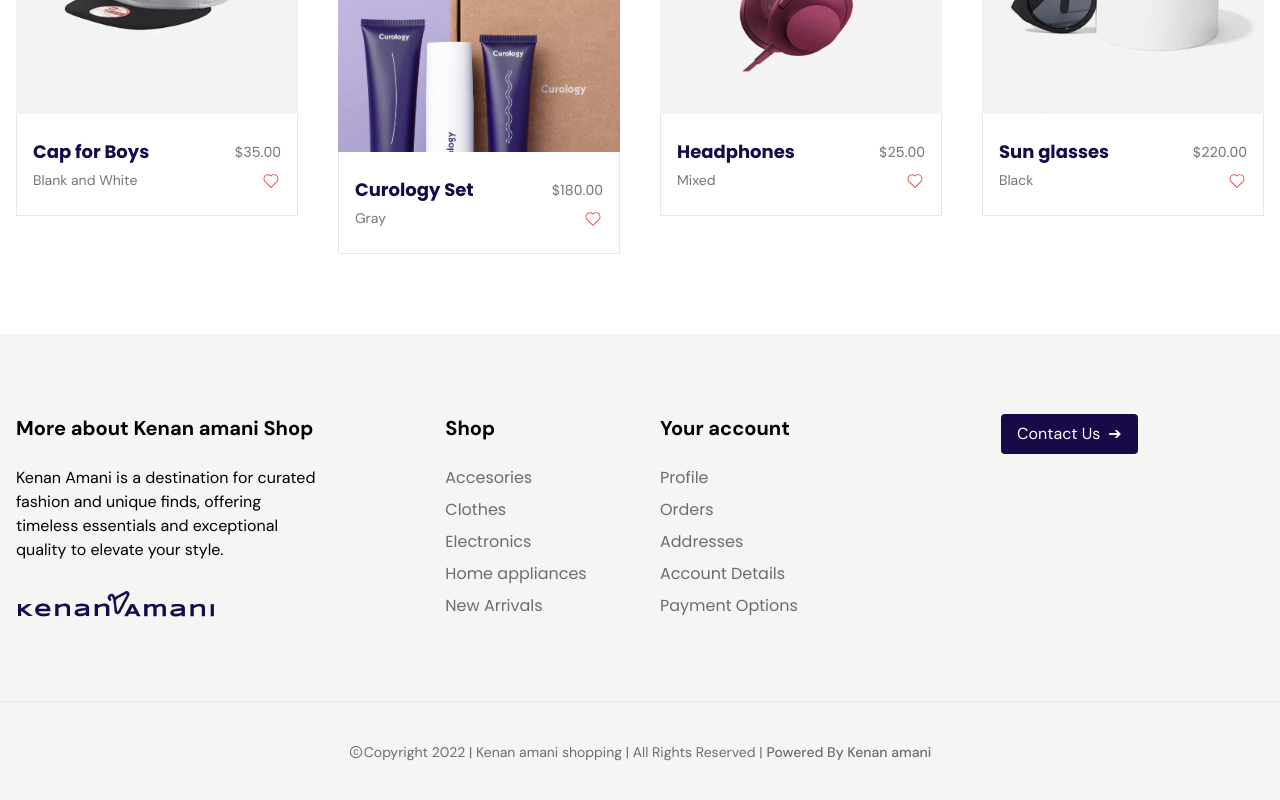
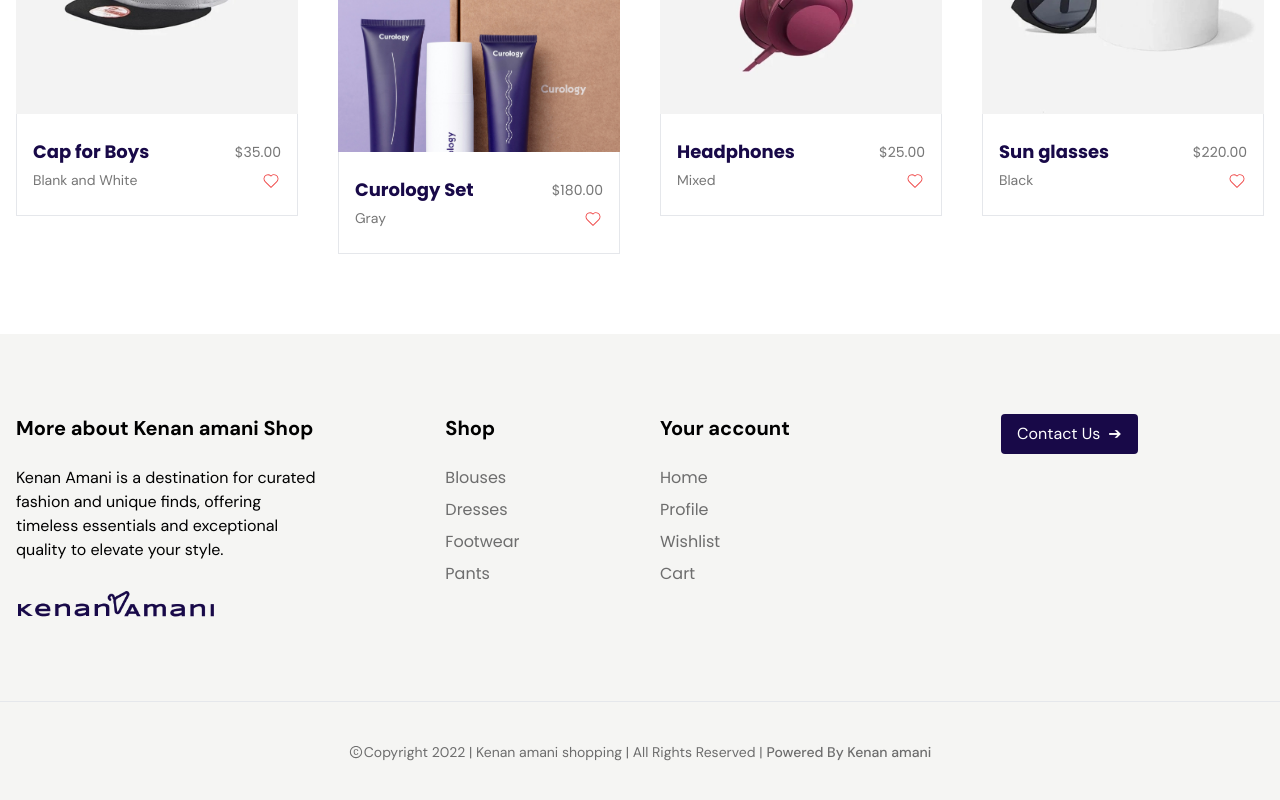
Before and after one commit to hydi-official/HCI, a React (Create React App) app: page / in a window 1280 px wide. Shown: the part 2491-3291 px from the top of the page. Built offline with nearby package versions, Linux system fonts and the light colour scheme.

Commit message:
footer modified

```diff
--- a/src/components/home/Footer/Footer.js
+++ b/src/components/home/Footer/Footer.js
@@ -84,41 +84,56 @@ const Footer = () => {
         <div>
           <FooterListTitle title="Shop" />
           <ul className="flex flex-col gap-2">
+            <Link to='/Clothing'>
             <li className="font-titleFont text-base text-lightText hover:text-black hover:underline decoration-[1px] decoration-gray-500 underline-offset-2 cursor-pointer duration-300">
-              Accesories
+              Blouses
             </li>
+            </Link>
+            <Link to='/Miscellaneous'>
+
             <li className="font-titleFont text-base text-lightText hover:text-black hover:underline decoration-[1px] decoration-gray-500 underline-offset-2 cursor-pointer duration-300">
-              Clothes
+              Dresses
             </li>
+            </Link>
+            <Link to='/Accessories'>
+
             <li className="font-titleFont text-base text-lightText hover:text-black hover:underline decoration-[1px] decoration-gray-500 underline-offset-2 cursor-pointer duration-300">
-              Electronics
+              Footwear
             </li>
+            </Link>
+            <Link to='/Others'>
+
             <li className="font-titleFont text-base text-lightText hover:text-black hover:underline decoration-[1px] decoration-gray-500 underline-offset-2 cursor-pointer duration-300">
-              Home appliances
+              Pants
             </li>
-            <li className="font-titleFont text-base text-lightText hover:text-black hover:underline decoration-[1px] decoration-gray-500 underline-offset-2 cursor-pointer duration-300">
-              New Arrivals
-            </li>
+            </Link>
+
           </ul>
         </div>
         <div>
           <FooterListTitle title="Your account" />
           <ul className="flex flex-col gap-2">
+          <Link to='/'>
+            <li className="font-titleFont text-base text-lightText hover:text-black hover:underline decoration-[1px] decoration-gray-500 underline-offset-2 cursor-pointer duration-300">
+              Home
+            </li>
+            </Link>
+            <Link to='/profile'>
             <li className="font-titleFont text-base text-lightText hover:text-black hover:underline decoration-[1px] decoration-gray-500 underline-offset-2 cursor-pointer duration-300">
               Profile
             </li>
+            </Link>
+            <Link to=''>
             <li className="font-titleFont text-base text-lightText hover:text-black hover:underline decoration-[1px] decoration-gray-500 underline-offset-2 cursor-pointer duration-300">
-              Orders
+              Wishlist
             </li>
+            </Link>
+            <Link to='/cart'>
             <li className="font-titleFont text-base text-lightText hover:text-black hover:underline decoration-[1px] decoration-gray-500 underline-offset-2 cursor-pointer duration-300">
-              Addresses
+              Cart
             </li>
-            <li className="font-titleFont text-base text-lightText hover:text-black hover:underline decoration-[1px] decoration-gray-500 underline-offset-2 cursor-pointer duration-300">
-              Account Details
-            </li>
-            <li className="font-titleFont text-base text-lightText hover:text-black hover:underline decoration-[1px] decoration-gray-500 underline-offset-2 cursor-pointer duration-300">
-              Payment Options
-            </li>
+            </Link>
+
           </ul>
         </div>
         <div className="col-span-2 flex flex-col items-center w-full px-4">
```
